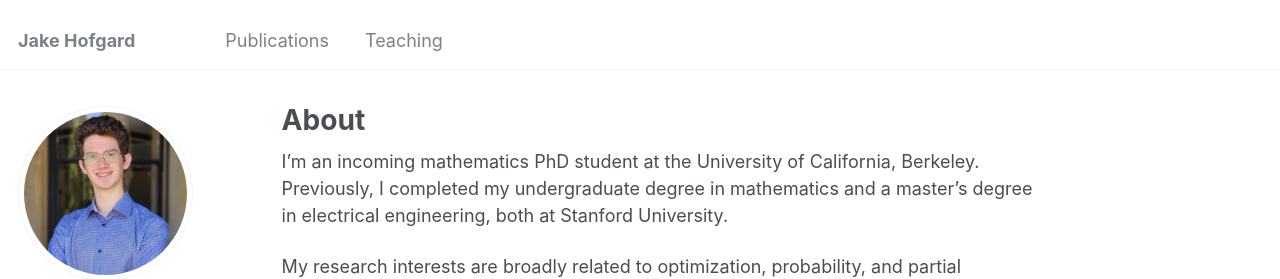
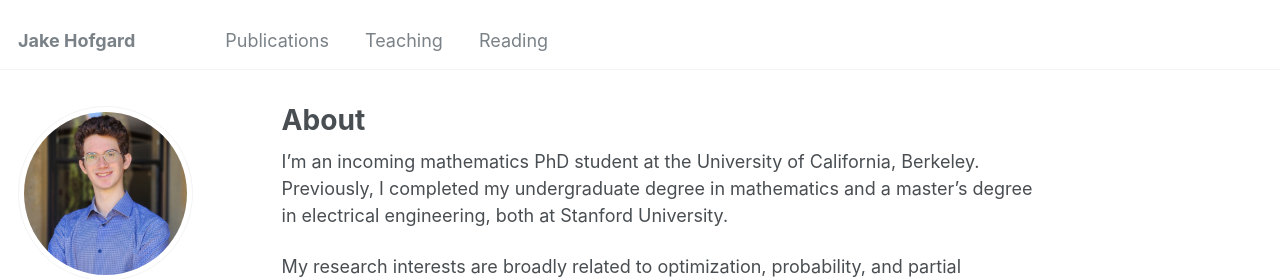
Before and after one commit to jakehofgard/jakehofgard.github.io, a Jekyll site: the page built from _pages/about.md, in a window 1280 px wide. Shown: the top 279 px of the page. Built offline with Jekyll 4.4.1, drawn with Linux system fonts in a browser that asks for light colours; some web fonts are replaced.

Commit message:
Update navigation.yml

```diff
--- a/_data/navigation.yml
+++ b/_data/navigation.yml
@@ -14,6 +14,9 @@ main:
   - title: "Teaching"
     url: /teaching/
 
+  - title: "Reading"
+    url: /reading/
+
   # - title: "Portfolio"
   #   url: /portfolio/
 
```
